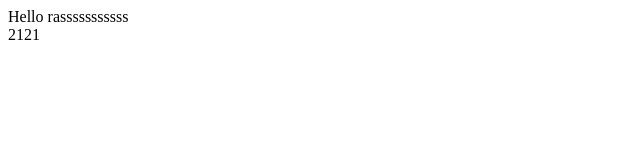
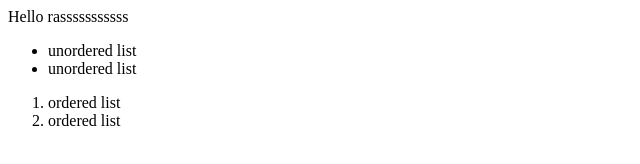
Before and after one commit to igorzakut/igorzakut.github.io, a plain HTML site: page index.html in a window 1280 px wide. Shown: the whole page, without its empty margins (0-640 px from the left). Drawn offline with Linux system fonts and the light colour scheme.

Commit message:
Update index.html

```diff
--- a/index.html
+++ b/index.html
@@ -5,6 +5,17 @@
 <body>
   Hello rasssssssssss
   <br>
-  2121
+
+  <ul>
+    <li>    unordered list    </li>
+    <li>    unordered list    </li>
+  </ul>
+
+  <ol>
+    <li>    ordered list    </li>
+    <li>    ordered list    </li>
+  </ol>
+
+
 </body>
 </html>
```
